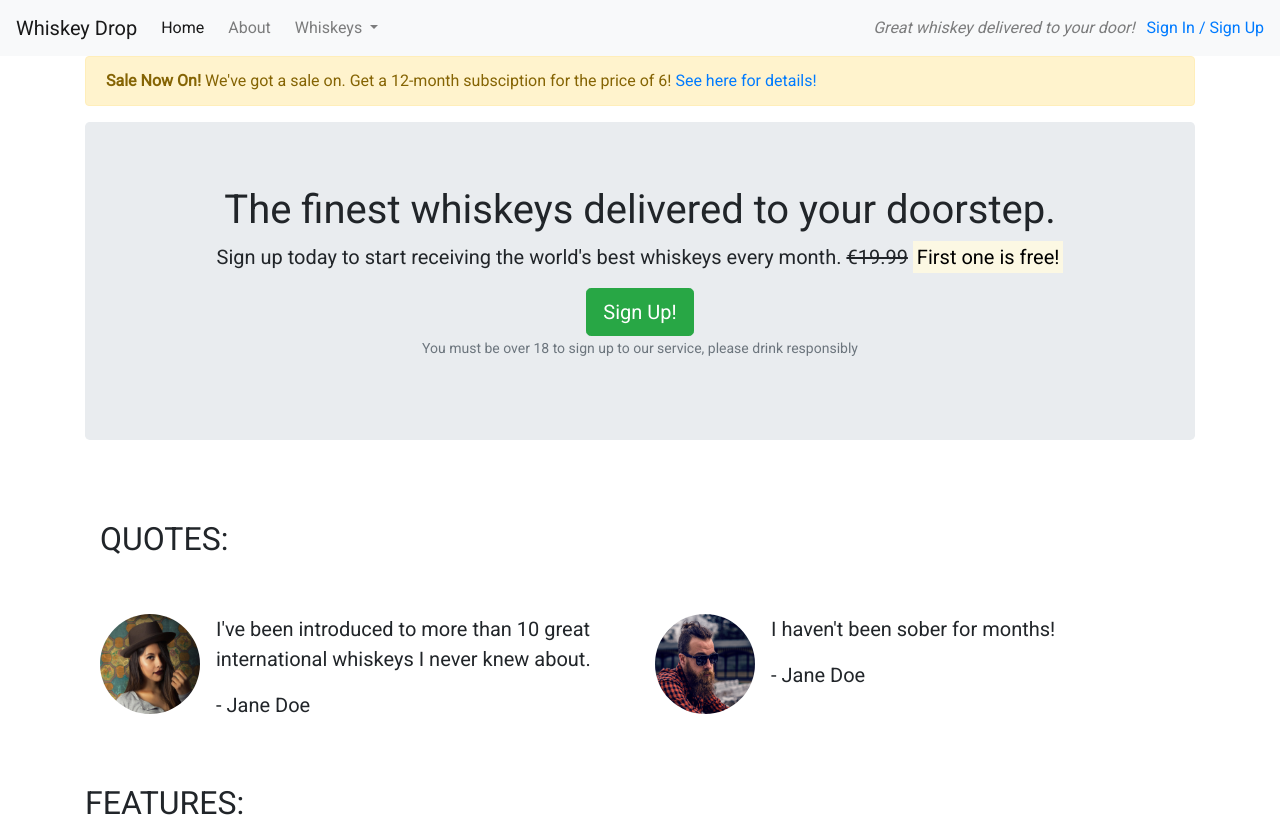
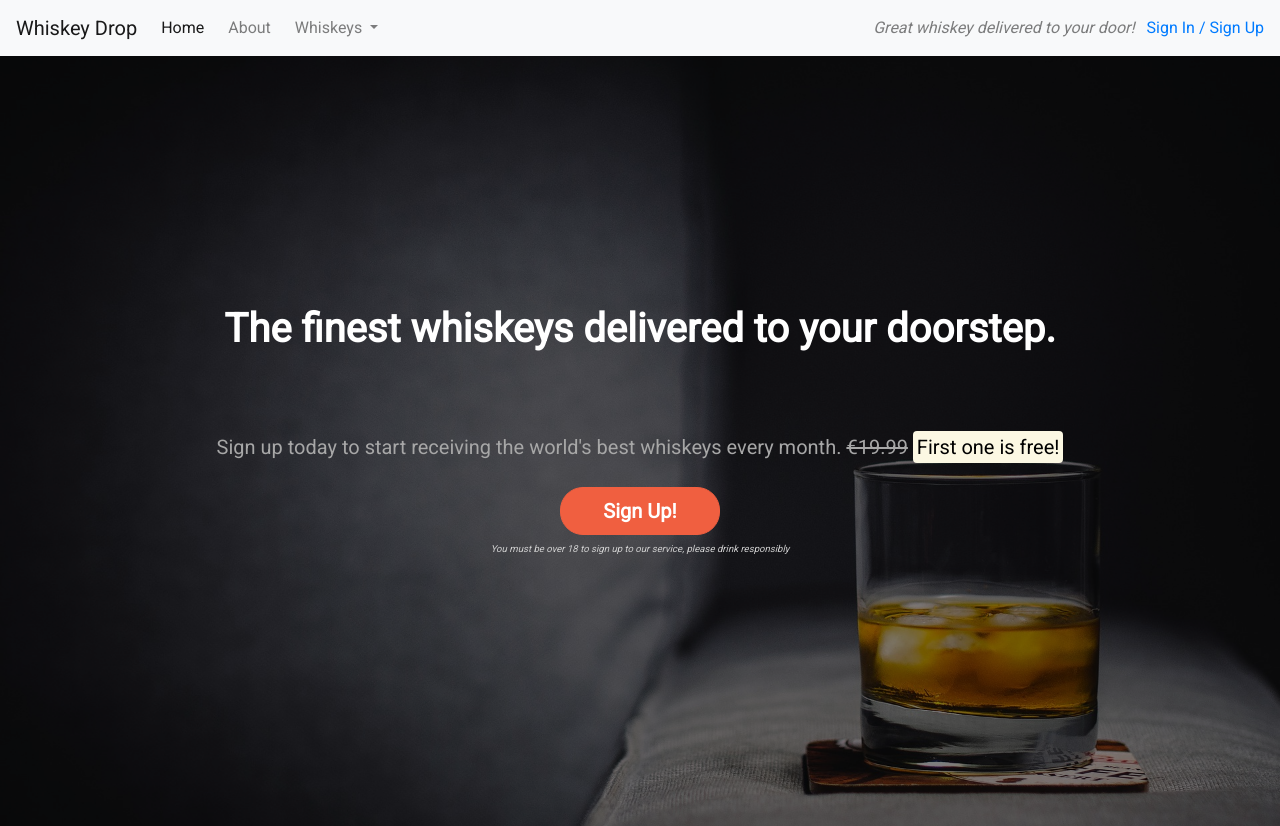
Before and after one commit to Guysteeleperkins/bootstrap-gsp, a plain HTML site: page index.html in a window 1280 px wide. Shown: the top 826 px of the page. Drawn offline with nearby package versions, Linux system fonts and the light colour scheme.

Commit message:
Add custom css style

```diff
--- a/index.html
+++ b/index.html
@@ -48,6 +48,7 @@
             <a href="/login">Sign In / Sign Up</a>
         </div>
     </nav>
+    <!--
     <div class="container alert-container">
         <div class="row d-none d-md-block">
             <div class="col-12">
@@ -65,18 +66,21 @@
             </div>
         </div>
     </div>
-    <div class="container callout-container">
+    -->
+    <div class="container-fluid callout-container">
         <!-- Callout -->
+         <div class="opaque-overlay">&nbsp;</div>
         <div class="row">
             <div class="col-12">
                 <section class="callout jumbotron text-center">
-                    <h1>The finest whiskeys delivered to your doorstep.</h1>
+                    <h1 class="jumbotron-header">The finest whiskeys delivered to your doorstep.</h1>
+                    <br class="block-divider block-divider-orange">
                     <p class="lead">Sign up today to start receiving the world's best whiskeys every month.
                         <s class="d-none d-sm-inline">€19.99</s>
                         <span class="d-inline d-sm-none"><br></span>
                         <strong><mark>First one is free!</mark></strong>
                     </p>
-                    <button class="btn btn-success btn-lg" data-toggle="modal" data-target="#signUpModal">Sign
+                    <button class="btn btn-lg btn--cta btn--red" data-toggle="modal" data-target="#signUpModal">Sign
                         Up!</button>
                     <p class="text-muted"><small>You must be over 18 to sign up to our service, please drink
                             responsibly</small></p>
--- a/resources/style.css
+++ b/resources/style.css
@@ -4,8 +4,97 @@ body {
 
 .alert-container {}
 
-.callout-container {}
+.callout-container {
+    height: 100vh;
+
+    background: url(../resources/images/whiskey-background.jpg) no-repeat bottom right fixed;
+    -webkit-background-size: cover;
+    -moz-background-size: cover;
+    -o-background-size: cover;
+    background-size: cover;
+
+    display: flex;
+    align-items: center;
+    justify-content: center;
+
+    position: relative;
+}
+
+.opaque-overlay {
+    position: absolute;
+    top: 0;
+    left: 0;
+    height: 100%;
+    width: 100%;
+    background-color: rgba(0, 0, 0, .5);
+}
 
 .quotes-container {}
 
 .features-container {}
+
+/* Block dividers */
+
+.block-divider {
+    width: 75px;
+    height: 5px;
+    border: 0;
+}
+
+.block-divider-orange {
+    background-color: #f05f40;
+}
+
+.block-divider-small {
+
+}
+
+/* Jumbptron */
+
+.jumbotron {
+    background-color: transparent;
+}
+
+.jumbotron .lead {
+    margin: 25px 0;
+    color: #a7a7a7;
+}
+
+.jumbotron mark {
+    border-radius: 4px;
+}
+
+.jumbotron small {
+    font-size: 60%;
+    font-style: italic;
+    color: #d0d0d0;
+}
+
+.jumbotron-header {
+    color: white;
+    font-weight: bold;
+    margin-bottom: 30px;
+
+}
+
+/* Buttons */
+
+.btn--cta {
+    font-weight: bold;
+    border-radius: 23px;
+    width: 160px;
+}
+
+.btn--red {
+    color: white;
+    background-color: #f05f40;
+    border-color: #f05f40;
+}
+
+.btn--red:hover,
+.btn--red:active,
+.btn--red:focus,
+.btn--red:active:focus {
+    background-color: #df4929;
+    border-color: #df4929;
+}
```
Also changed, not shown: resources/images/whiskey-background.jpg (added).
